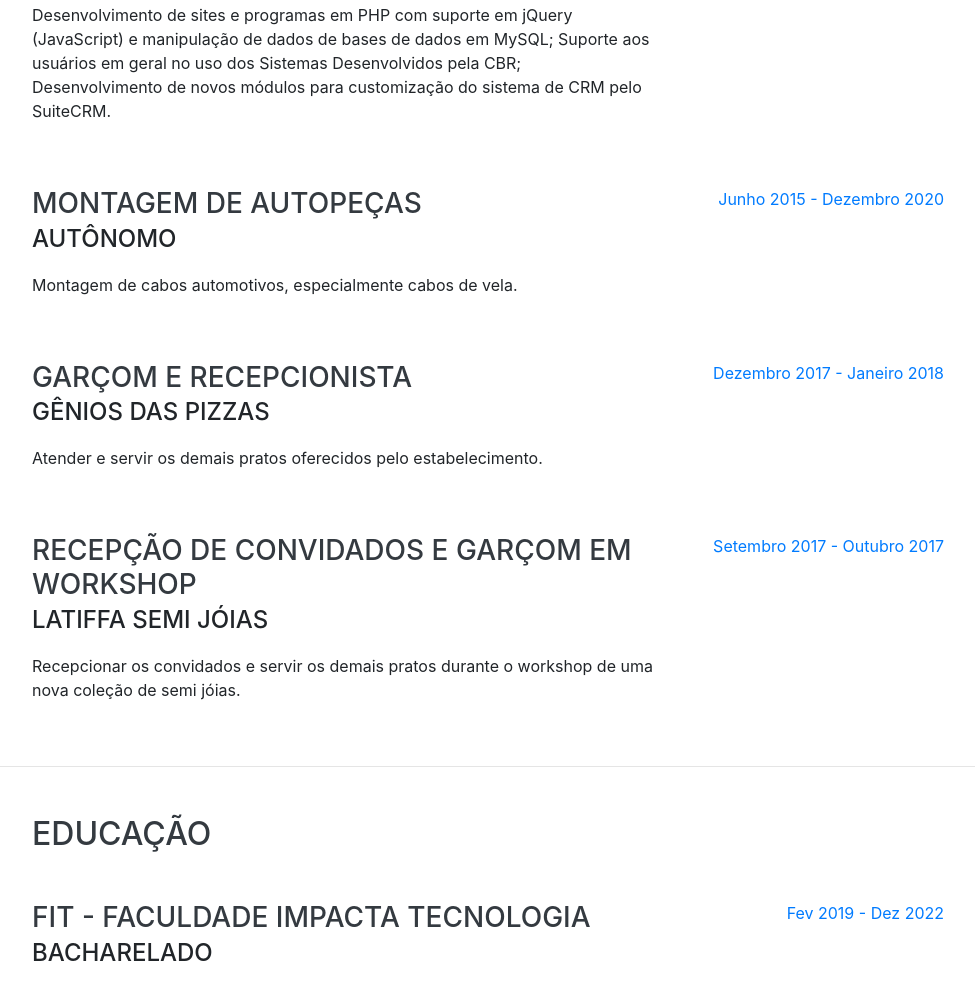
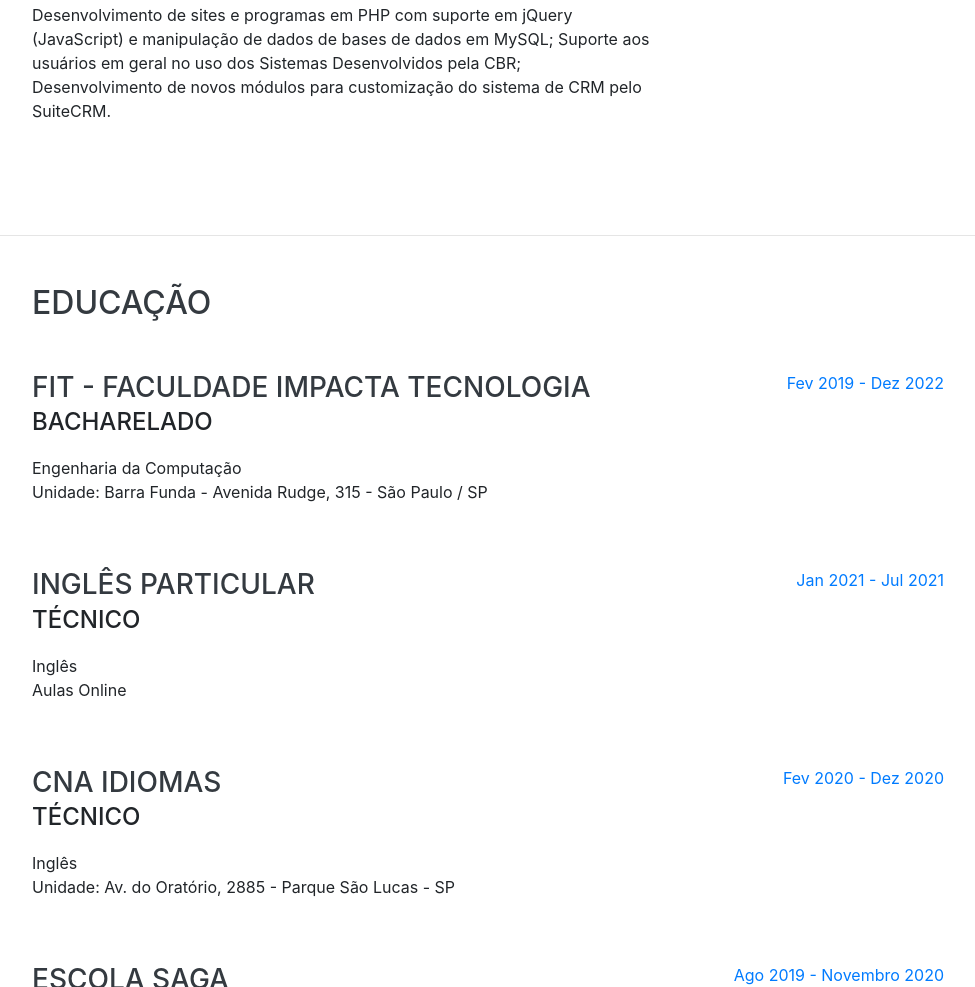
Before and after one commit to augustoburatto/cv, a website with bundled scripts: page index.html in a window 1280 px wide. Shown: the part 1665-2652 px from the top of the page, without its empty margins (288-1263 px from the left). Built offline with nearby package versions, Linux system fonts and the light colour scheme; a web font is replaced by a local one.

Commit message:
remover experiencias

```diff
--- a/index.html
+++ b/index.html
@@ -142,41 +142,6 @@
             <span class="text-primary">Novembro 2019 - Outubro 2020</span>
           </div>
         </div>
-
-        <div class="resume-item d-flex flex-column flex-md-row justify-content-between mb-5">
-          <div class="resume-content">
-            <h3 class="mb-0">Montagem de Autopeças</h3>
-            <div class="subheading mb-3">Autônomo</div>
-            <p>Montagem de cabos automotivos, especialmente cabos de vela.</p>
-          </div>
-          <div class="resume-date text-md-right">
-            <span class="text-primary">Junho 2015 - Dezembro 2020</span>
-          </div>
-        </div>
-
-        <div class="resume-item d-flex flex-column flex-md-row justify-content-between mb-5">
-          <div class="resume-content">
-            <h3 class="mb-0">Garçom e Recepcionista</h3>
-            <div class="subheading mb-3">Gênios das Pizzas</div>
-            <p>Atender e servir os demais pratos oferecidos pelo estabelecimento.</p>
-          </div>
-          <div class="resume-date text-md-right">
-            <span class="text-primary">Dezembro 2017 - Janeiro 2018</span>
-          </div>
-        </div>
-
-        <div class="resume-item d-flex flex-column flex-md-row justify-content-between">
-          <div class="resume-content">
-            <h3 class="mb-0">Recepção de convidados e Garçom em workshop</h3>
-            <div class="subheading mb-3">Latiffa Semi Jóias</div>
-            <p>Recepcionar os convidados e servir os demais pratos durante o workshop de uma nova coleção de semi jóias.
-            </p>
-          </div>
-          <div class="resume-date text-md-right">
-            <span class="text-primary">Setembro 2017 - Outubro 2017</span>
-          </div>
-        </div>
-
       </div>
 
     </section>
```
